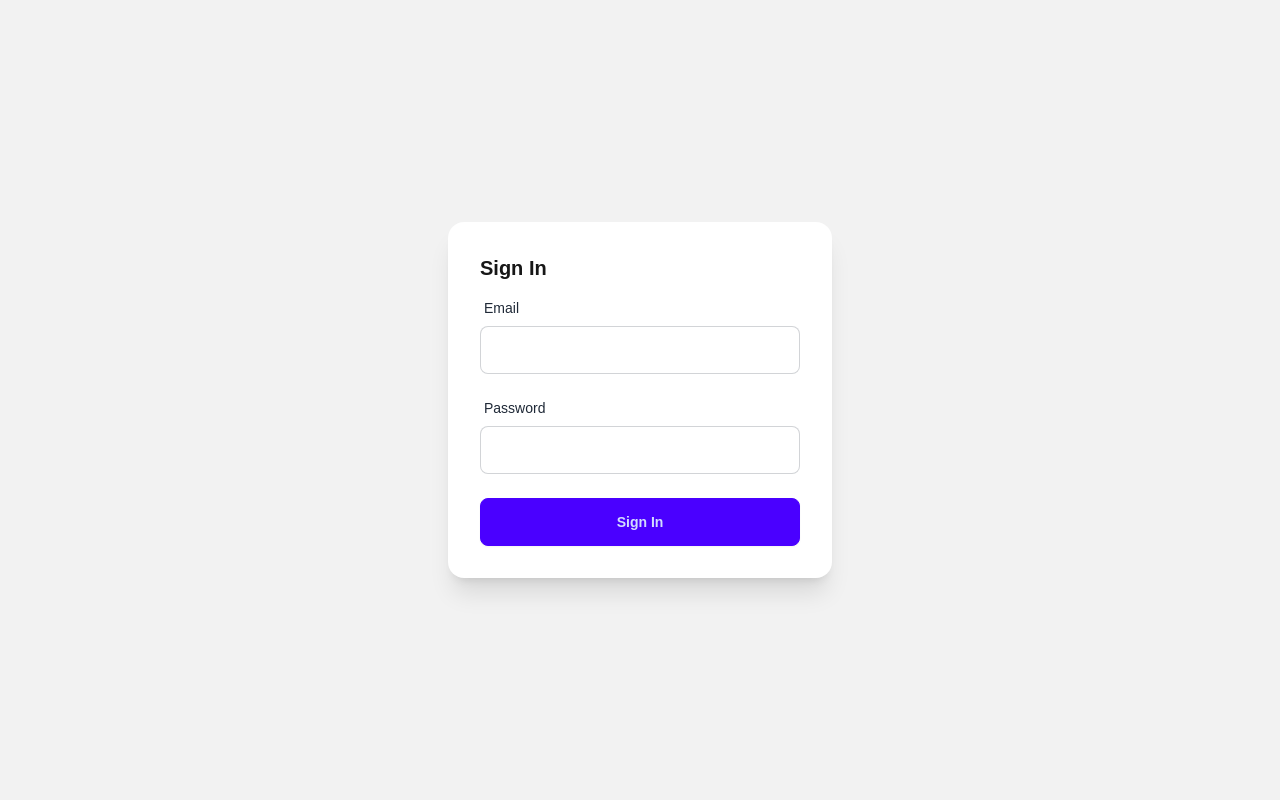
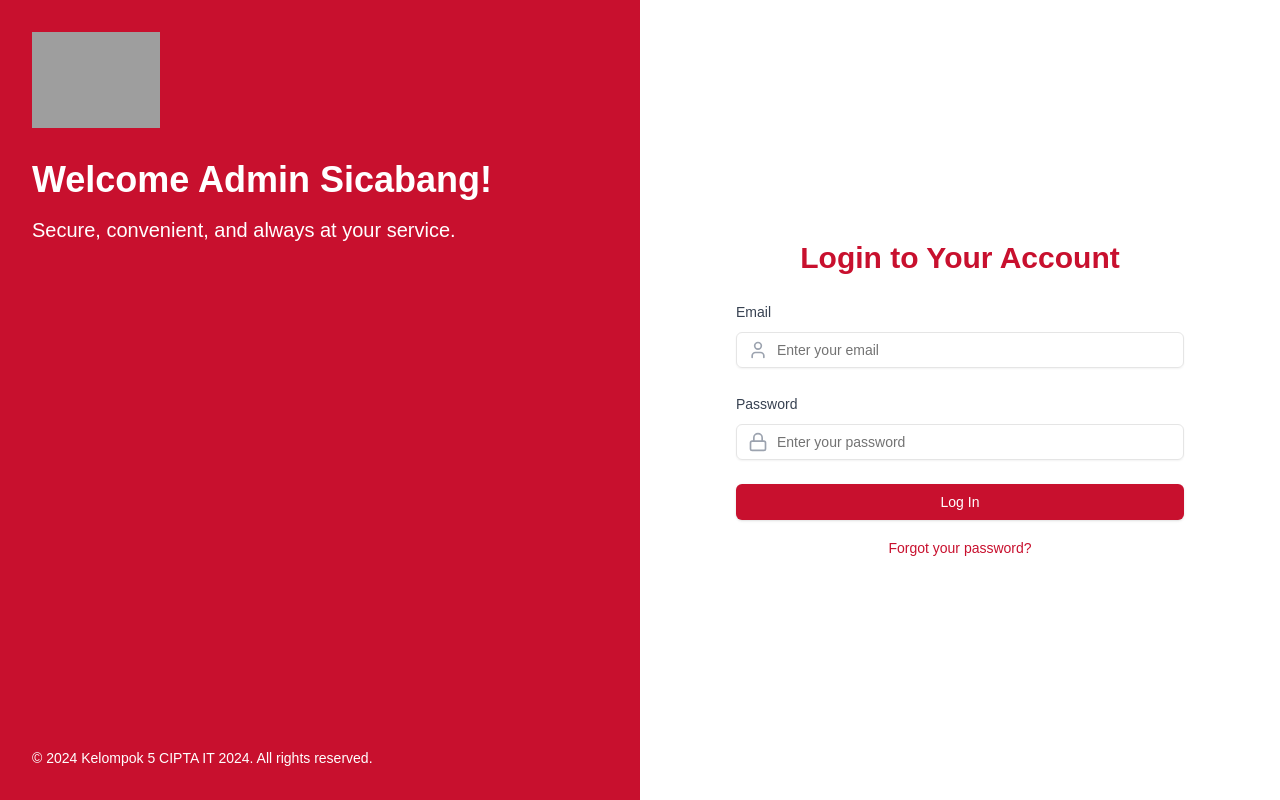
Before and after one commit to raissatito/bank-locations-5, a Next.js app: page /auth/signin in a window 1280 px wide. Built offline with nearby package versions, Linux system fonts and the light colour scheme; grey boxes are pictures that could not be loaded.

Commit message:
[FE] Update signin page

```diff
--- /dev/null
+++ b/src/components/ui/button.jsx
@@ -0,0 +1,48 @@
+import * as React from "react"
+import { Slot } from "@radix-ui/react-slot"
+import { cva } from "class-variance-authority";
+
+import { cn } from "@/lib/utils"
+
+const buttonVariants = cva(
+  "inline-flex items-center justify-center gap-2 whitespace-nowrap rounded-md text-sm font-medium ring-offset-background transition-colors focus-visible:outline-none focus-visible:ring-2 focus-visible:ring-ring focus-visible:ring-offset-2 disabled:pointer-events-none disabled:opacity-50 [&_svg]:pointer-events-none [&_svg]:size-4 [&_svg]:shrink-0",
+  {
+    variants: {
+      variant: {
+        default:
+          "bg-primary text-primary-foreground shadow hover:bg-primary/90",
+        destructive:
+          "bg-destructive text-destructive-foreground shadow-sm hover:bg-destructive/90",
+        outline:
+          "border border-input bg-background shadow-sm hover:bg-accent hover:text-accent-foreground",
+        secondary:
+          "bg-secondary text-secondary-foreground shadow-sm hover:bg-secondary/80",
+        ghost: "hover:bg-accent hover:text-accent-foreground",
+        link: "text-primary underline-offset-4 hover:underline",
+      },
+      size: {
+        default: "h-9 px-4 py-2",
+        sm: "h-8 rounded-md px-3 text-xs",
+        lg: "h-10 rounded-md px-8",
+        icon: "h-9 w-9",
+      },
+    },
+    defaultVariants: {
+      variant: "default",
+      size: "default",
+    },
+  }
+)
+
+const Button = React.forwardRef(({ className, variant, size, asChild = false, ...props }, ref) => {
+  const Comp = asChild ? Slot : "button"
+  return (
+    (<Comp
+      className={cn(buttonVariants({ variant, size, className }))}
+      ref={ref}
+      {...props} />)
+  );
+})
+Button.displayName = "Button"
+
+export { Button, buttonVariants }
--- /dev/null
+++ b/src/components/ui/input.jsx
@@ -0,0 +1,19 @@
+import * as React from "react"
+
+import { cn } from "@/lib/utils"
+
+const Input = React.forwardRef(({ className, type, ...props }, ref) => {
+  return (
+    (<input
+      type={type}
+      className={cn(
+        "flex h-9 w-full rounded-md border border-input bg-transparent px-3 py-1 text-sm shadow-sm transition-colors file:border-0 file:bg-transparent file:text-sm file:font-medium file:text-foreground placeholder:text-muted-foreground focus-visible:outline-none focus-visible:ring-1 focus-visible:ring-ring disabled:cursor-not-allowed disabled:opacity-50",
+        className
+      )}
+      ref={ref}
+      {...props} />)
+  );
+})
+Input.displayName = "Input"
+
+export { Input }
--- /dev/null
+++ b/src/components/ui/label.jsx
@@ -0,0 +1,16 @@
+import * as React from "react"
+import * as LabelPrimitive from "@radix-ui/react-label"
+import { cva } from "class-variance-authority";
+
+import { cn } from "@/lib/utils"
+
+const labelVariants = cva(
+  "text-sm font-medium leading-none peer-disabled:cursor-not-allowed peer-disabled:opacity-70"
+)
+
+const Label = React.forwardRef(({ className, ...props }, ref) => (
+  <LabelPrimitive.Root ref={ref} className={cn(labelVariants(), className)} {...props} />
+))
+Label.displayName = LabelPrimitive.Root.displayName
+
+export { Label }
--- a/src/pages/auth/signin.js
+++ b/src/pages/auth/signin.js
@@ -1,74 +1,127 @@
-import { signIn } from 'next-auth/react';
-import { useState } from 'react';
-import { useRouter } from 'next/router';
+"use client";
+import { signIn } from "next-auth/react";
+import { useState } from "react";
+import { useRouter } from "next/router";
+import { Button } from "@/components/ui/button";
+import { Input } from "@/components/ui/input";
+import { Label } from "@/components/ui/label";
+import { LockIcon, UserIcon } from "lucide-react";
 
 export default function SignIn() {
-  const [error, setError] = useState('');
+    const [email, setEmail] = useState("");
+    const [password, setPassword] = useState("");
+
+    const [error, setError] = useState("");
     const router = useRouter();
 
     const handleSubmit = async (event) => {
         event.preventDefault();
-    const email = event.target.email.value;
-    const password = event.target.password.value;
 
-    const result = await signIn('credentials', {
+        const result = await signIn("credentials", {
             redirect: false,
             email,
             password,
         });
 
         if (result.error) {
-      setError('Invalid email or password');
+            alert("Invalid email or password");
+            setError("Invalid email or password");
         } else {
             router.push("/admin/dashboard");
         }
     };
 
     return (
-    <div className="flex items-center justify-center min-h-screen bg-base-200">
-      <div className="card w-96 bg-base-100 shadow-xl">
-        <div className="card-body">
-          <h2 className="card-title">Sign In</h2>
-
-          {error && (
-            <div className="alert alert-error shadow-lg mb-4">
-              <div>
-                <span>{error}</span>
+        <div className="min-h-screen flex flex-col md:flex-row">
+            {/* Left side - Logo and Bank Image */}
+            <div className="bg-[#c8102e] text-white p-8 flex flex-col justify-between md:w-1/2">
+                <div className="mb-8">
+                    <img
+                        src="https://www.cimbniaga.co.id/content/dam/cimb/logo/Logo%20CIMB%20white.svg"
+                        alt="CIMB Logo"
+                        className="w-32 h-auto"
+                    />
+                </div>
+                <div className="hidden md:block">
+                    <h1 className="text-4xl font-bold mb-4">
+                        Welcome Admin Sicabang!
+                    </h1>
+                    <p className="text-xl">
+                        Secure, convenient, and always at your service.
+                    </p>
+                </div>
+                <div className="mt-auto text-sm">
+                    © 2024 Kelompok 5 CIPTA IT 2024. All rights reserved.
                 </div>
             </div>
-          )}
-
-          <form onSubmit={handleSubmit}>
-            <div className="form-control mb-4">
-              <label className="label">
-                <span className="label-text">Email</span>
-              </label>
-              <input
-                type="email"
-                name="email"
-                className="input input-bordered w-full"
+            {/* Right side - Login Form */}
+            <div className="bg-white p-8 flex items-center justify-center md:w-1/2">
+                <div className="w-full max-w-md">
+                    <h2 className="text-3xl font-bold text-[#c8102e] mb-6 text-center">
+                        Login to Your Account
+                    </h2>
+                    <form onSubmit={handleSubmit} className="space-y-6">
+                        <div className="space-y-2">
+                            <Label htmlFor="username" className="text-gray-700">
+                                Email
+                            </Label>
+                            <div className="relative">
+                                <UserIcon
+                                    className="absolute left-3 top-1/2 transform -translate-y-1/2 text-gray-400"
+                                    size={20}
+                                />
+                                <Input
+                                    id="email"
+                                    type="text"
+                                    placeholder="Enter your email"
+                                    className="pl-10 text-black"
+                                    value={email}
+                                    onChange={(e) => setEmail(e.target.value)}
                                     required
                                 />
                             </div>
-
-            <div className="form-control mb-4">
-              <label className="label">
-                <span className="label-text">Password</span>
-              </label>
-              <input
+                        </div>
+                        <div className="space-y-2">
+                            <Label htmlFor="password" className="text-gray-700">
+                                Password
+                            </Label>
+                            <div className="relative">
+                                <LockIcon
+                                    className="absolute left-3 top-1/2 transform -translate-y-1/2 text-gray-400"
+                                    size={20}
+                                />
+                                <Input
+                                    id="password"
                                     type="password"
-                name="password"
-                className="input input-bordered w-full"
+                                    placeholder="Enter your password"
+                                    className="pl-10 text-black"
+                                    value={password}
+                                    onChange={(e) =>
+                                        setPassword(e.target.value)
+                                    }
                                     required
                                 />
                             </div>
-
-            <div className="form-control mt-6">
-              <button className="btn btn-primary w-full" type="submit">
-                Sign In
-              </button>
                         </div>
+                        <Button
+                            type="submit"
+                            className="w-full bg-[#c8102e] hover:bg-[#a00d24] text-white"
+                        >
+                            Log In
+                        </Button>
                     </form>
+                    <div className="mt-4 text-center">
+                        <a
+                            href="#"
+                            className="text-[#c8102e] hover:underline text-sm"
+                            onClick={(e) => {
+                                e.preventDefault();
+                                alert("Please contact your administrator");
+                            }}
+                        >
+                            Forgot your password?
+                        </a>
+                    </div>
                 </div>
             </div>
         </div>
```
Also changed, not shown: package.json (+5 -5 lines), 1 other file (tests, documents, lock files or other folders). Lines whose indentation alone changed are shown as unchanged.
